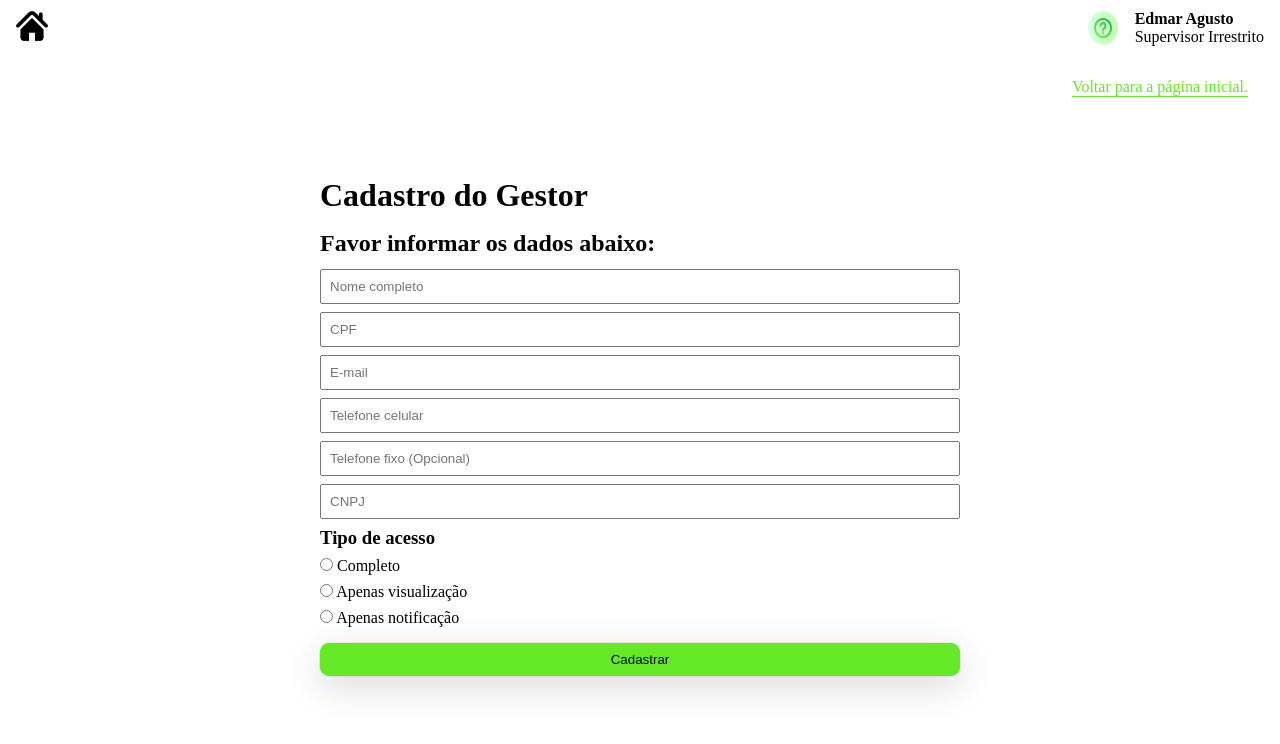
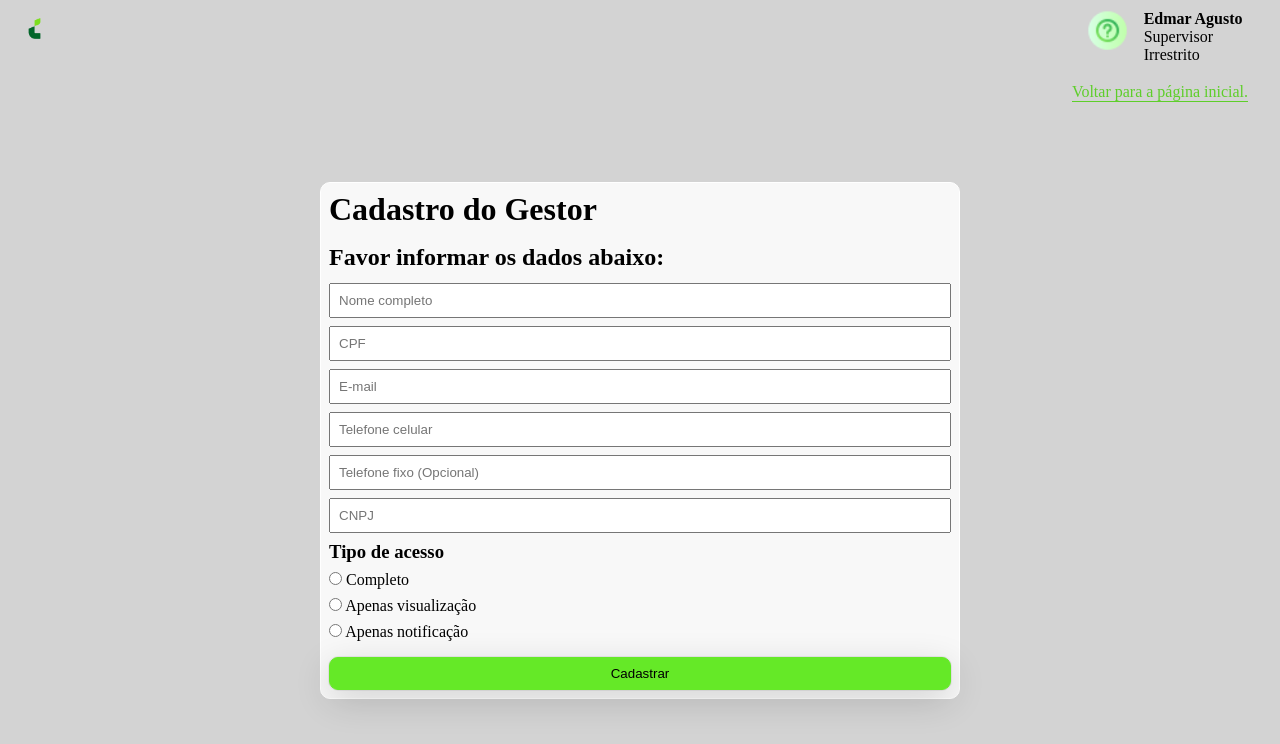
Before and after one commit to EdmarAugust0/localiza, a plain HTML site: page index.html in a window 1280 px wide. Drawn offline with Linux system fonts and the light colour scheme.

Commit message:
add styles diferentes

```diff
--- a/index.html
+++ b/index.html
@@ -10,7 +10,7 @@
     <header>
         <div class="cabecalho">
             <div class="esquerda">
-                <img class="casinha" href="https://frotas.localiza.com/?utm_source=localiza.com&utm_medium=aba-header&utm_campaign=site-rac&_ga=2.6461878.505373416.1692664273-113249422.1692664273&_gac=1.221987690.1692664273.CjwKCAjwloynBhBbEiwAGY25dL-xe2JOgC55FpEDk2DhyhXm-57YSv3ztMgeBr1zrOqGgdZCafF0-hoCXS8QAvD_BwE" src="./home-icon-silhouette_69524.png" alt="casinha">
+                <img class="casinha" href="https://frotas.localiza.com/?utm_source=localiza.com&utm_medium=aba-header&utm_campaign=site-rac&_ga=2.6461878.505373416.1692664273-113249422.1692664273&_gac=1.221987690.1692664273.CjwKCAjwloynBhBbEiwAGY25dL-xe2JOgC55FpEDk2DhyhXm-57YSv3ztMgeBr1zrOqGgdZCafF0-hoCXS8QAvD_BwE" src="./logo_localiza_A76wbl (1).png" alt="casinha">
             </div>
             <div class="direita">
                 <img class="ajuda" href="https://frotas.localiza.com/?utm_source=localiza.com&utm_medium=aba-header&utm_campaign=site-rac&_ga=2.6461878.505373416.1692664273-113249422.1692664273&_gac=1.221987690.1692664273.CjwKCAjwloynBhBbEiwAGY25dL-xe2JOgC55FpEDk2DhyhXm-57YSv3ztMgeBr1zrOqGgdZCafF0-hoCXS8QAvD_BwE" src="./help_5763730.png" alt="ajuda">
--- a/styles.css
+++ b/styles.css
@@ -2,6 +2,10 @@
     margin: 0;
     padding: 0;
     box-sizing: border-box;
+}
+
+body {
+    background-color: #d3d3d3;
 }
 
 .cabecalho {
@@ -12,6 +16,10 @@
 
 .direita {
     display: flex;
+}
+
+.casinha {
+    width: 37px;
 }
 
 .casinha,
@@ -31,8 +39,8 @@
 
 .link-voltar {
     text-decoration: none;
-    color: rgb(101, 233, 39);
-    border-bottom: 1px solid rgb(101, 233, 39);
+    color: rgb(94, 206, 42);
+    border-bottom: 1px solid rgb(94, 206, 42);
 }
 
 .container {
@@ -40,6 +48,10 @@
     max-width: 640px;
     width: 100%;
     flex-direction: column;
+    background-color: #ffffffd8;
+    padding: 8px;
+    border: 1px solid #fff;
+    border-radius: 10px;
 }
 
 .formDados {
```
Also changed, not shown: logo_localiza_A76wbl (1).png (added).
